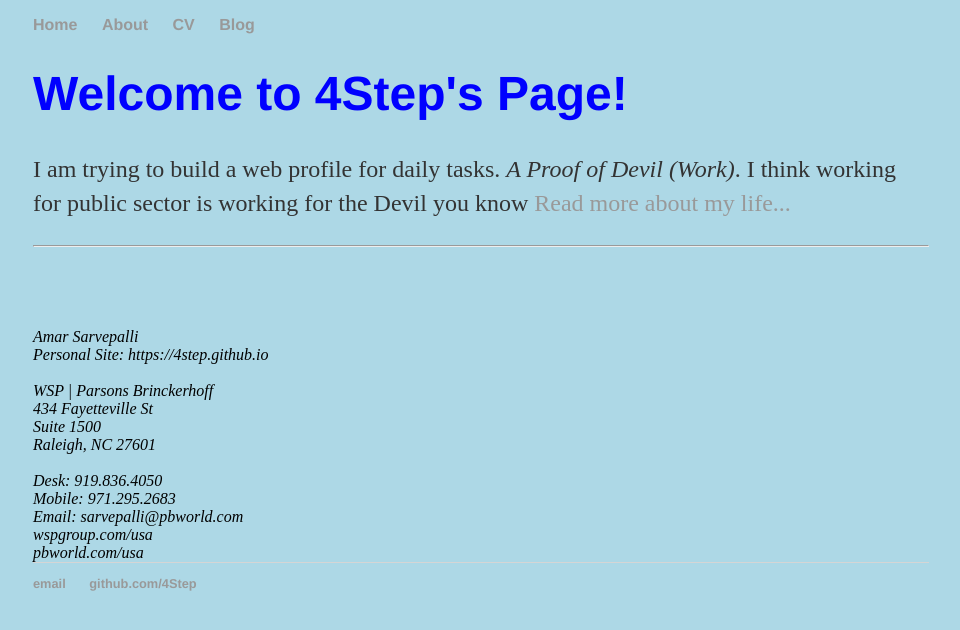
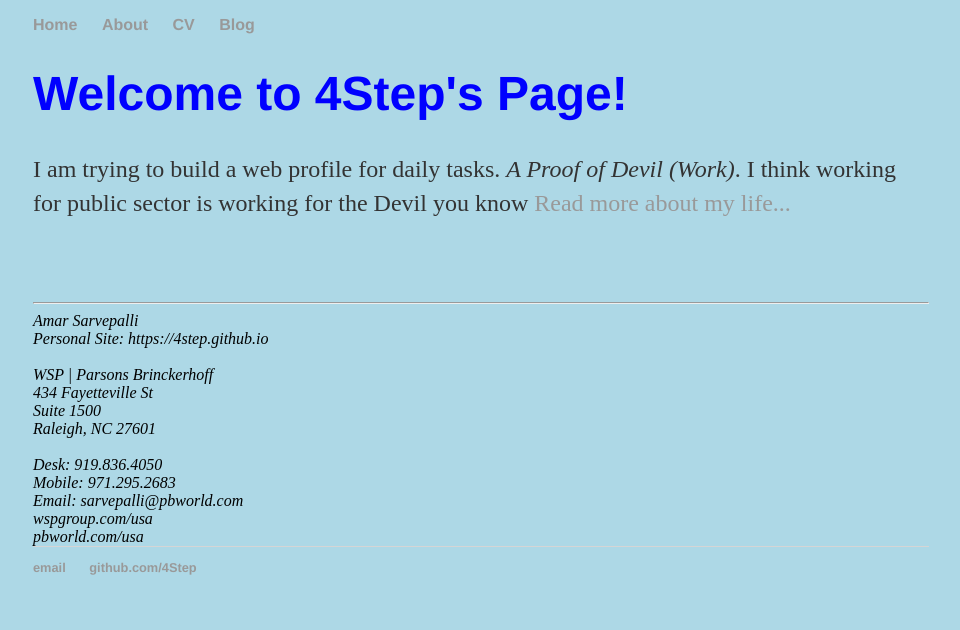
Before and after one commit to 4Step/4Step.github.io, a Jekyll site: the page built from index.html, in a window 1280 px wide. Shown: the top 630 px of the page, without its empty margins (159-1119 px from the left). Built offline with Jekyll 4.4.1, drawn with Linux system fonts in a browser that asks for light colours.

Commit message:
edit addressr

```diff
--- a/index.html
+++ b/index.html
@@ -5,9 +5,10 @@ title: Amar Sarvepalli, 4Step Modeler
 <div class="blurb">
 	<h1 style="color:blue;"> Welcome to 4Step's Page!</h1>
   <p> I am trying to build a web profile for daily tasks.  <em>A Proof of Devil (Work)</em>.  I think working for public sector is working for the Devil you know <a href="/about">Read more about my life...</a></p>
-  <hr>
+
 	<p> <br> </p>
 
+  <hr>
 	<address>
 		Amar Sarvepalli<br>
 		Personal Site: https://4step.github.io <br><br>
```
